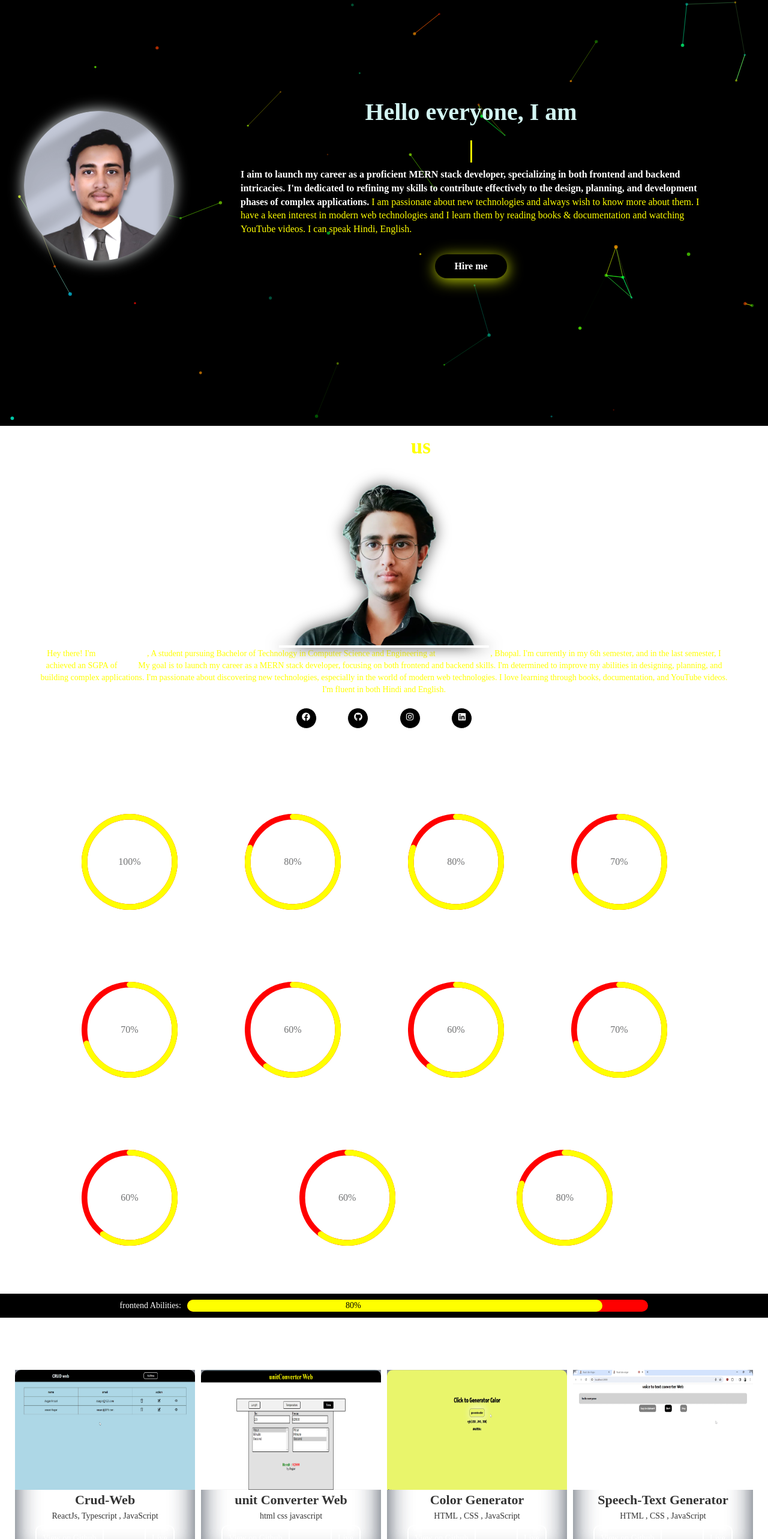
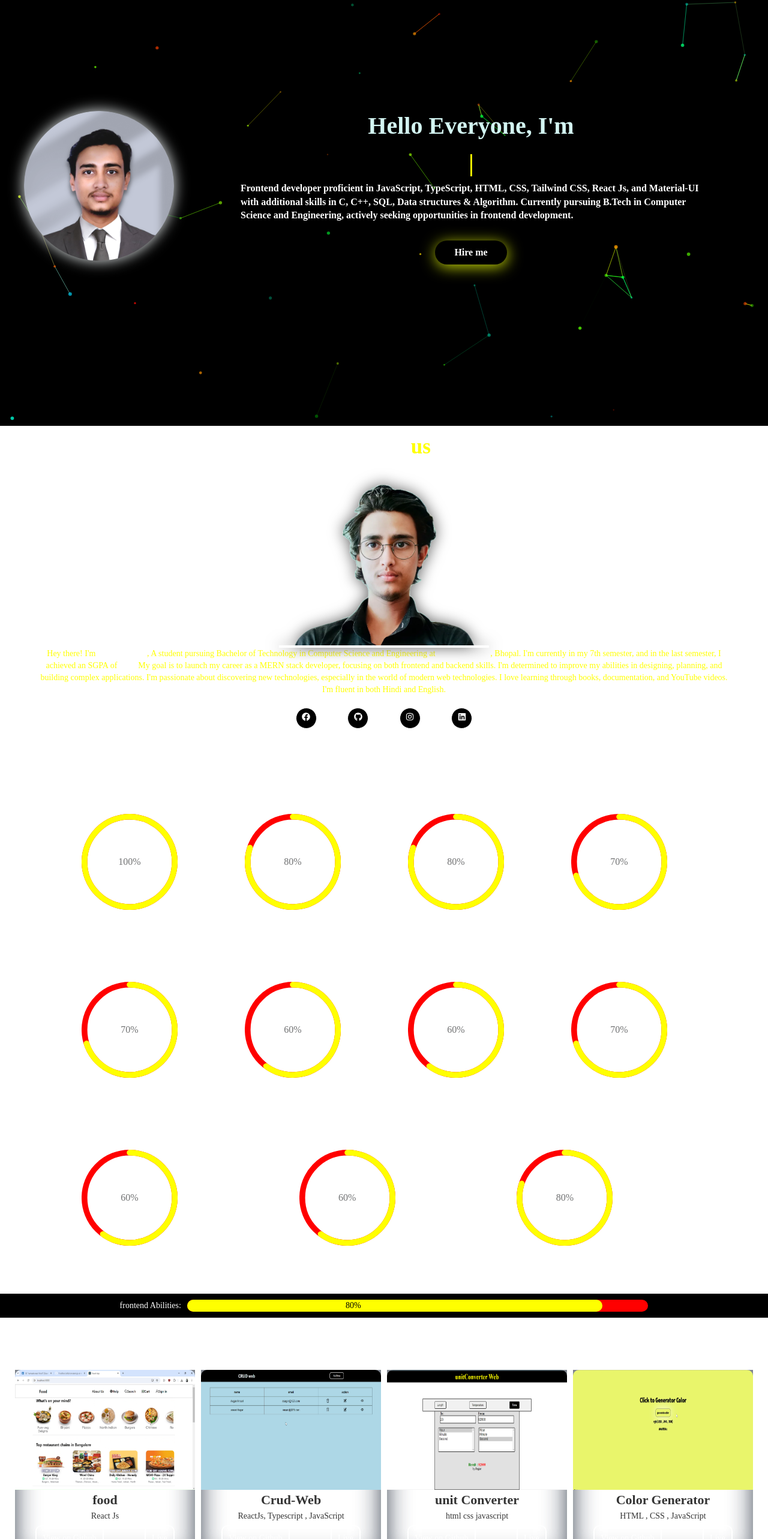
Before and after one commit to asgardev119/Portfolio, a React (Create React App) app: page / in a window 1280 px wide. Shown: the part 90-2656 px from the top of the page at 60% size. Built offline with nearby package versions, Linux system fonts and the light colour scheme.

Commit message:
some update

```diff
--- a/src/components/AboutUs.jsx
+++ b/src/components/AboutUs.jsx
@@ -47,8 +47,8 @@ export const Aboutus = () => {
         <p>
           Hey there! I'm <b> Asgar Ansari </b>, A student pursuing Bachelor of
           Technology in Computer Science and Engineering at{" "}
-          <b>IES University</b>, Bhopal. I'm currently in my 6th semester, and
-          in the last semester, I achieved an SGPA of <b>8.45</b>&nbsp; My goal
+          <b>IES University</b>, Bhopal. I'm currently in my 7th semester, and
+          in the last semester, I achieved an SGPA of <b>8.56</b>&nbsp; My goal
           is to launch my career as a MERN stack developer, focusing on both
           frontend and backend skills. I'm determined to improve my abilities in
           designing, planning, and building complex applications. I'm passionate
--- a/src/components/Header.jsx
+++ b/src/components/Header.jsx
@@ -1,4 +1,4 @@
-import React, { useState } from "react";
+import React, { useState, useEffect } from "react";
 import "../styles/header.css";
 import { FontAwesomeIcon } from "@fortawesome/react-fontawesome";
 import { faXmark, faBars } from "@fortawesome/free-solid-svg-icons";
@@ -8,6 +8,24 @@ import { isPathActive } from "../utils/util";
 export const Header = () => {
   const [activePath, setActivePath] = useState(window.location.hash || "");
   const [isNavOpen, setIsNavOpen] = useState(false);
+
+  const [isScrolled, setIsScrolled] = useState(false);
+
+  useEffect(() => {
+    const handleScroll = () => {
+      if (window.scrollY > 0) {
+        setIsScrolled(true);
+      } else {
+        setIsScrolled(false);
+      }
+    };
+
+    window.addEventListener("scroll", handleScroll);
+
+    return () => {
+      window.removeEventListener("scroll", handleScroll);
+    };
+  }, []);
 
   const toggleNav = () => {
     setIsNavOpen(!isNavOpen);
@@ -19,13 +37,13 @@ export const Header = () => {
   };
 
   return (
-    <div className="root">
+    <div className={`root ${isScrolled ? "scrolled" : "root"}`}>
       <input type="checkbox" name="checkbox" id="check" checked={isNavOpen} />
+
+      <label className="logo">𝝞𝝖SᏵ𝝖Ɍ</label>
       <label for="check" className="checkBtn" onClick={toggleNav}>
         <FontAwesomeIcon icon={isNavOpen ? faXmark : faBars} size="xl" />
       </label>
-
-      <label className="logo">𝝞𝝖SᏵ𝝖Ɍ</label>
 
       <ul className={isNavOpen ? "open" : ""}>
         {navMenus.map(({ text, link }) => {
--- a/src/components/Home.js
+++ b/src/components/Home.js
@@ -12,7 +12,7 @@ export const Home = () => {
       <div className="dev"></div>
       <div className="name">
         <h1 id="titleHead">
-          Hello everyone, I am
+          Hello Everyone, I'm
           <span>
             {" "}
             <Typewriter
@@ -31,18 +31,19 @@ export const Home = () => {
         <p id="text">
           <b id="p">
             {" "}
-            I aim to launch my career as a proficient MERN stack developer,
-            specializing in both frontend and backend intricacies. I'm dedicated
-            to refining my skills to contribute effectively to the design,
-            planning, and development phases of complex applications.{" "}
+            Frontend developer proficient in JavaScript, TypeScript, HTML, CSS,
+            Tailwind CSS, React Js, and Material-UI with additional skills in C,
+            C++, SQL, Data structures & Algorithm. Currently pursuing B.Tech in
+            Computer Science and Engineering, actively seeking opportunities in
+            frontend development.
           </b>
-          I am passionate about new technologies and always wish to know more
+          {/* I am passionate about new technologies and always wish to know more
           about them. I have a keen interest in modern web technologies and I
           learn them by reading books & documentation and watching YouTube
-          videos. I can speak Hindi, English.
+          videos. I can speak Hindi, English. */}
         </p>
         <a
-          href="/pdf/AsgarAnsari-ReactJs Developer.pdf"
+          href="/pdf/AsgarAnsari-ReactJs frontend Developer.pdf"
           download="asgaransari-Resume"
           target="_blank"
           rel="noreferrer"
--- a/src/components/Projects.jsx
+++ b/src/components/Projects.jsx
@@ -1,108 +1,9 @@
 import React from "react";
 import "../styles/projects.css";
-// import { Link } from "react-router-dom";
 import { pageIds } from "../utils/contants";
-// import { Navigate } from "react-router-dom";
+import { projectList } from "./projectsList";
 
 export const Projects = () => {
-  const projectList = [
-    {
-      para: "Crud-Web",
-      image: "/images/crud.png",
-      tech: "ReactJs, Typescript , JavaScript",
-      githublink: "https://github.com/asgardev119/CrudWeb",
-      liveLink: "https://github.com/asgardev119/CrudWeb",
-    },
-
-    {
-      para: "unit Converter Web",
-      image: "/images/sc3.png",
-      tech: "html css javascript",
-      githublink: "https://github.com/asgaransari19/codeClause_unitConverter",
-      liveLink: "https://unitconverterweb.netlify.app/",
-    },
-
-    {
-      para: "Color Generator",
-      image: "/images/color.png",
-      tech: "HTML , CSS , JavaScript",
-      githublink: "https://github.com/asgardev119/random-color-generator",
-      liveLink: "https://github.com/asgardev119/random-color-generator",
-    },
-    {
-      para: "Speech-Text Generator",
-      image: "/images/speechtext.png",
-      tech: "HTML , CSS , JavaScript",
-      githublink: "https://github.com/asgardev119/speechTotext",
-      liveLink: "https://github.com/asgardev119/speechTotext",
-    },
-
-    {
-      para: "Weather Web",
-      image: "/images/sc2.png",
-      tech: "html css javascript",
-      githublink: "https://github.com/asgaransari19/SIMBT_weather",
-      liveLink: "https://weatherwebasgar.netlify.app/",
-    },
-    {
-      para: "Todo Web",
-      image: "/images/sc4.png",
-      tech: " Reactjs , MaterialUI ",
-      githublink: "https://github.com/asgaransari19/toodo-app",
-      liveLink: "https://toodoappas.netlify.app/adduser",
-    },
-    {
-      para: "coinBased Web (gaming Earning Coin)",
-      image: "/images/sc5.png",
-      tech: "Reactjs and MaterialUI ",
-      githublink: "https://github.com/asgaransari19/CoinBasedApp",
-      liveLink: "https://coinbased.netlify.app/overview",
-    },
-    {
-      para: "Food's Restaurant",
-      image: "/images/sc7.png",
-      tech: " Reactjs, MaterialUI ",
-      githublink: "https://github.com/asgaransari19/restaurentapp",
-      liveLink: "https://restuarentappas.netlify.app/foodmenu",
-    },
-    {
-      para: "Calculator",
-      image: "/images/cal.png",
-      tech: "html css javascript",
-      githublink: "https://github.com/asgaransari19/SimpleCalculator",
-      liveLink: "https://asgarfirstcalculator.netlify.app/",
-    },
-
-    {
-      para: "PhoneFeatures Web",
-      image: "/images/sc8.png",
-      tech: "html css javascript",
-      githublink: "https://github.com/asgaransari19/phoneWeb",
-      liveLink: "https://phonewebfeature.netlify.app/",
-    },
-    {
-      para: "signIn SignUp",
-      image: "/images/sc6.png",
-      tech: "Reactjs Validations Form",
-      githublink: "https://github.com/asgaransari19/phoneWeb",
-      liveLink: "https://phonewebfeature.netlify.app/",
-    },
-    {
-      para: "timerandStopWatch",
-      image: "/images/sc9.png",
-      tech: "html css javascript",
-      githublink:
-        "https://github.com/asgaransari19/codeClause_TimerandStopwatch",
-      liveLink: "https://timerandstopwatchas.netlify.app/",
-    },
-    {
-      para: "temperatureConverter web",
-      image: "/images/sc10.png",
-      tech: "html css javascript",
-      githublink: "https://github.com/asgaransari19/OIBSIP_level1_task3",
-      liveLink: "https://tempconverterasgr.netlify.app/",
-    },
-  ];
 
   return (
     <>
@@ -117,14 +18,11 @@ export const Projects = () => {
               <div className="buttons">
                 <button className="optionbtns">
                   {" "}
-                  {/* <Navigate to = {obj.githublink} /> */}
                   <a href={obj.githublink}>View on Github</a>
-                  {/* <Link to={obj.githublink}>View on Github</Link> */}
                 </button>
                 <button className="optionbtns">
                   {" "}
                   <a href={obj.liveLink}>Live</a>
-                  {/* <Link to={obj.liveLink}>Live</Link> */}
                 </button>
               </div>
             </div>
--- /dev/null
+++ b/src/components/projectsList.js
@@ -0,0 +1,105 @@
+export const projectList = [
+  {
+    para: "food",
+    image: "/images/food.png",
+    tech: "React Js",
+    githublink: "https://github.com/asgardev119/food-web",
+    liveLink: "https://github.com/asgardev119/food-web",
+  },
+  {
+    para: "Crud-Web",
+    image: "/images/crud.png",
+    tech: "ReactJs, Typescript , JavaScript",
+    githublink: "https://github.com/asgardev119/CrudWeb",
+    liveLink: "https://github.com/asgardev119/CrudWeb",
+  },
+
+  {
+    para: "unit Converter",
+    image: "/images/sc3.png",
+    tech: "html css javascript",
+    githublink: "https://github.com/asgaransari19/codeClause_unitConverter",
+    liveLink: "https://unitconverterweb.netlify.app/",
+  },
+
+  {
+    para: "Color Generator",
+    image: "/images/color.png",
+    tech: "HTML , CSS , JavaScript",
+    githublink: "https://github.com/asgardev119/random-color-generator",
+    liveLink: "https://github.com/asgardev119/random-color-generator",
+  },
+  {
+    para: "Speech-Text Generator",
+    image: "/images/speechtext.png",
+    tech: "HTML , CSS , JavaScript",
+    githublink: "https://github.com/asgardev119/speechTotext",
+    liveLink: "https://github.com/asgardev119/speechTotext",
+  },
+
+  {
+    para: "Weather Web",
+    image: "/images/sc2.png",
+    tech: "html css javascript",
+    githublink: "https://github.com/asgaransari19/SIMBT_weather",
+    liveLink: "https://weatherwebasgar.netlify.app/",
+  },
+  {
+    para: "Todo Web",
+    image: "/images/sc4.png",
+    tech: " Reactjs , MaterialUI ",
+    githublink: "https://github.com/asgaransari19/toodo-app",
+    liveLink: "https://toodoappas.netlify.app/adduser",
+  },
+  {
+    para: "coinBased Web (gaming Earning Coin)",
+    image: "/images/sc5.png",
+    tech: "Reactjs and MaterialUI ",
+    githublink: "https://github.com/asgaransari19/CoinBasedApp",
+    liveLink: "https://coinbased.netlify.app/overview",
+  },
+  {
+    para: "Food's Restaurant",
+    image: "/images/sc7.png",
+    tech: " Reactjs, MaterialUI ",
+    githublink: "https://github.com/asgaransari19/restaurentapp",
+    liveLink: "https://restuarentappas.netlify.app/foodmenu",
+  },
+  {
+    para: "Calculator",
+    image: "/images/cal.png",
+    tech: "html css javascript",
+    githublink: "https://github.com/asgaransari19/SimpleCalculator",
+    liveLink: "https://asgarfirstcalculator.netlify.app/",
+  },
+
+  {
+    para: "PhoneFeatures Web",
+    image: "/images/sc8.png",
+    tech: "html css javascript",
+    githublink: "https://github.com/asgaransari19/phoneWeb",
+    liveLink: "https://phonewebfeature.netlify.app/",
+  },
+  {
+    para: "Auth Validation",
+    image: "/images/sc6.png",
+    tech: "Reactjs Validations Form",
+    githublink: "https://github.com/asgaransari19/phoneWeb",
+    liveLink: "https://phonewebfeature.netlify.app/",
+  },
+  {
+    para: "timerandStopWatch",
+    image: "/images/sc9.png",
+    tech: "html css javascript",
+    githublink: "https://github.com/asgaransari19/codeClause_TimerandStopwatch",
+    liveLink: "https://timerandstopwatchas.netlify.app/",
+  },
+  {
+    para: "temperatureConverter",
+    image: "/images/sc10.png",
+    tech: "html css javascript",
+    githublink: "https://github.com/asgaransari19/OIBSIP_level1_task3",
+    liveLink: "https://tempconverterasgr.netlify.app/",
+  },
+
+];
--- a/src/styles/header.css
+++ b/src/styles/header.css
@@ -7,10 +7,13 @@
 .root {
   height: 60px;
   width: 100%;
-  background: black;
   align-items: center;
   position: fixed;
   z-index: 2;
+}
+.scrolled {
+  background: black;
+  border-bottom: 1px solid #fff;
 }
 .logo {
   font-size: 30px;
@@ -78,6 +81,13 @@ a:hover {
   }
 }
 
+@media (max-width: 425px) {
+  .root {
+    display: flex;
+    justify-content: space-between;
+    align-items: center;
+  }
+}
 @media (max-width: 858px) {
   .checkBtn {
     display: block;
--- a/src/styles/home.css
+++ b/src/styles/home.css
@@ -9,6 +9,7 @@
   display: flex;
   align-items: center;
   justify-content: space-around;
+
 }
 
 .headbox {
@@ -56,18 +57,12 @@
   height: 250px;
   width: 250px;
   margin-left: 40px;
-  float: left;
   background-image: url("/public/images/asgar.png");
   background-size: cover;
   filter: drop-shadow(0 0 0.75rem rgb(233, 238, 239));
   border-radius: 50%;
-  /* animation: rotate 10s infinite; */
 }
-@keyframes rotate {
-  100% {
-    rotate: 360deg;
-  }
-}
+
 
 .name a button {
   height: 40px;
@@ -100,9 +95,7 @@ h1 span {
 }
 
 @media (max-width: 768px) {
-  .maincont {
-    flex-wrap: wrap;
-  }
+
   .name {
     width: 90%;
     height: auto;
@@ -137,5 +130,9 @@ h1 span {
   .maincont {
     flex-wrap: wrap;
     height: auto;
+    display: flex;
+    flex-direction: column;
+    justify-content: center;
+    flex-wrap: wrap;
   }
 }
```
Also changed, not shown: public/images/food.png (added), 1 other file (tests, documents, lock files or other folders).
